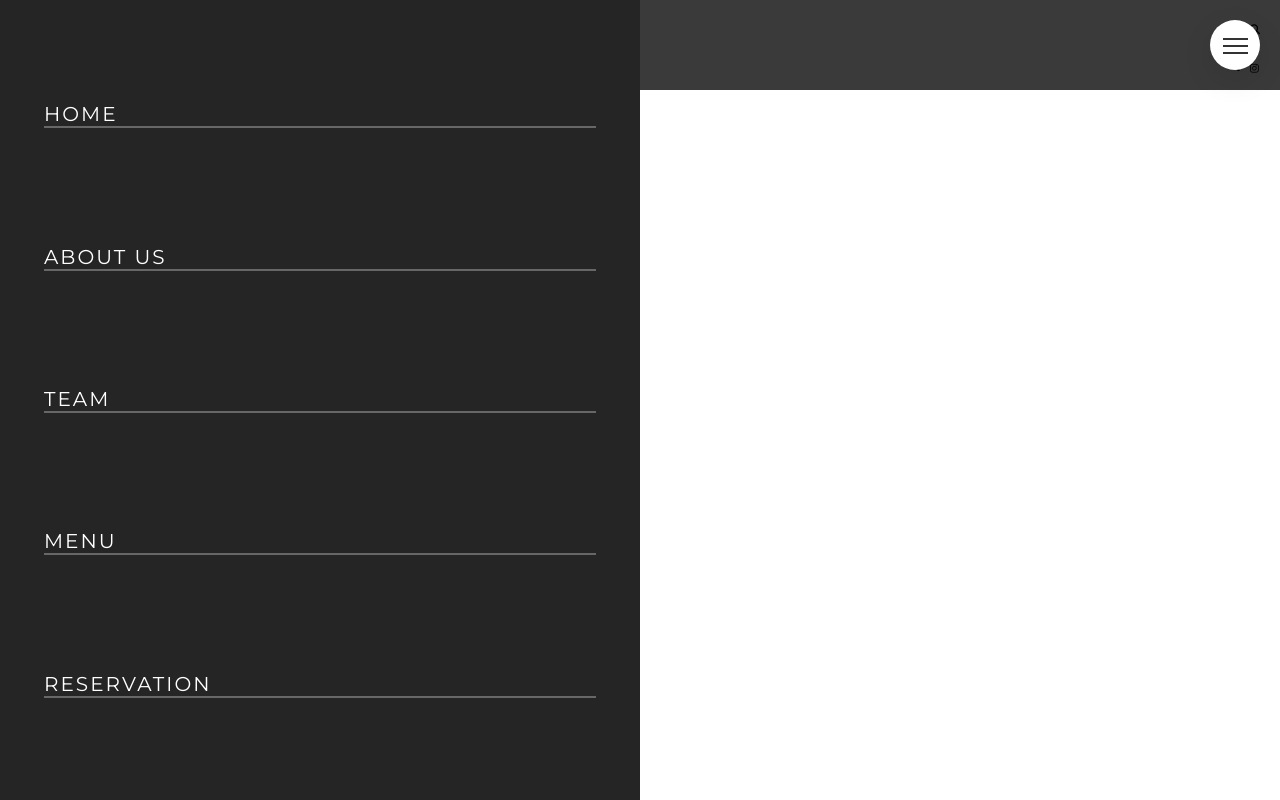
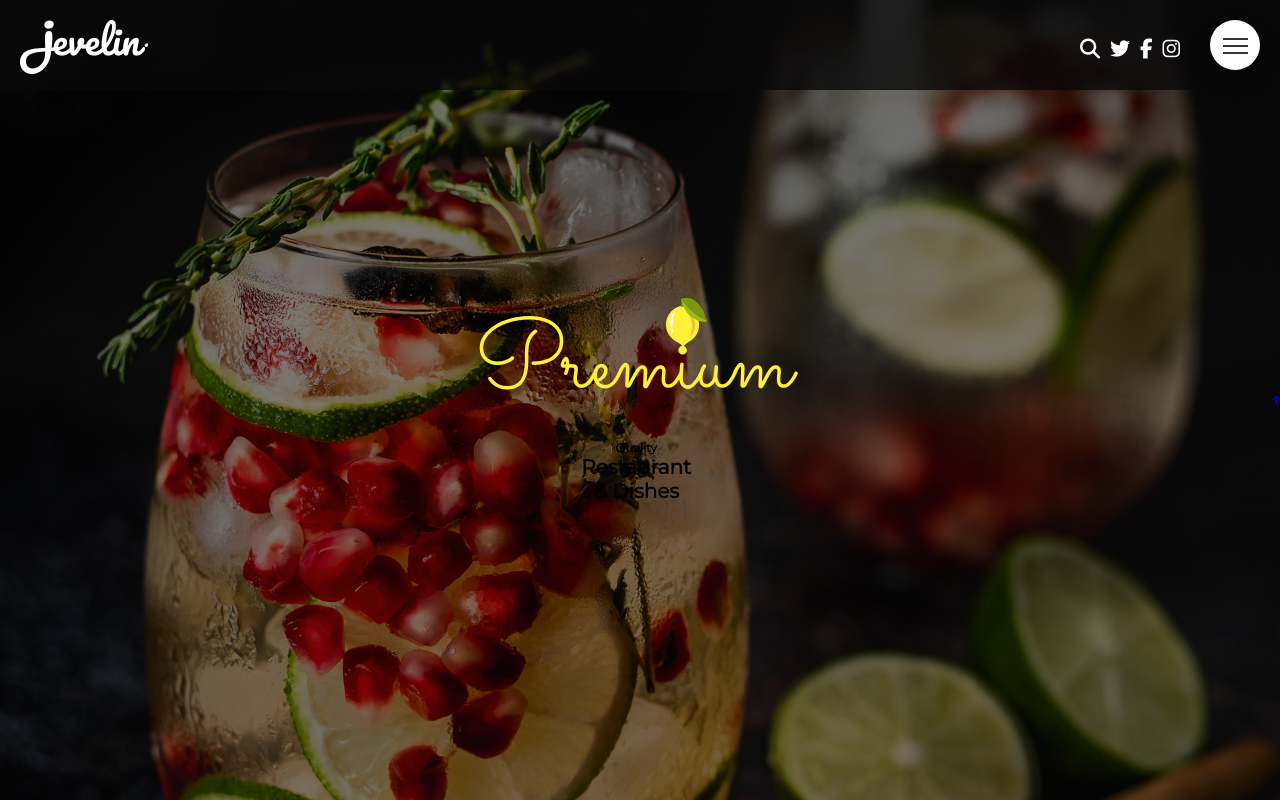
Before and after one commit to LuisCombarizaGit/RestaurantWebsite, a plain HTML site: page index.html in a window 1280 px wide. Drawn offline with nearby package versions, Linux system fonts and the light colour scheme.

Commit message:
Updated Hero main css styles

```diff
--- a/style.css
+++ b/style.css
@@ -148,7 +148,7 @@ a {
   flex-direction: column;
   justify-content: space-around;
   z-index: 100;
-  /* transform: translateX(-100%); */
+  transform: translateX(-100%);
   transition: transform 0.5s;
 }
 
@@ -162,10 +162,46 @@ a {
 
 .nav-link {
   display: block;
-  color: white;
+  color: #fff;
   text-transform: uppercase;
   font-size: 2rem;
   letter-spacing: 2px;
   margin-right: -2px;
   transition: color 0.5s;
 }
+
+.nav-link:hover {
+  color: #c59d5f;
+}
+
+.icons {
+  list-style: none;
+  font-size: 2rem;
+  color: #fff;
+  display: flex;
+  margin-right: 8rem;
+  z-index: 50;
+}
+
+.icon {
+  cursor: pointer;
+}
+
+.icon:not(:last-child) {
+  margin-right: 1rem;
+}
+
+/*Hero*/
+
+.hero {
+  width: 100%;
+  height: 100vh;
+  background: linear-gradient(rgba(0, 0, 0, 0.5), rgba(0, 0, 0, 0.5)),
+    url("img/hero.jpg") center no-repeat;
+  background-size: cover;
+  background-attachment: fixed;
+  display: flex;
+  align-items: center;
+  justify-content: center;
+  text-align: center;
+}
```
